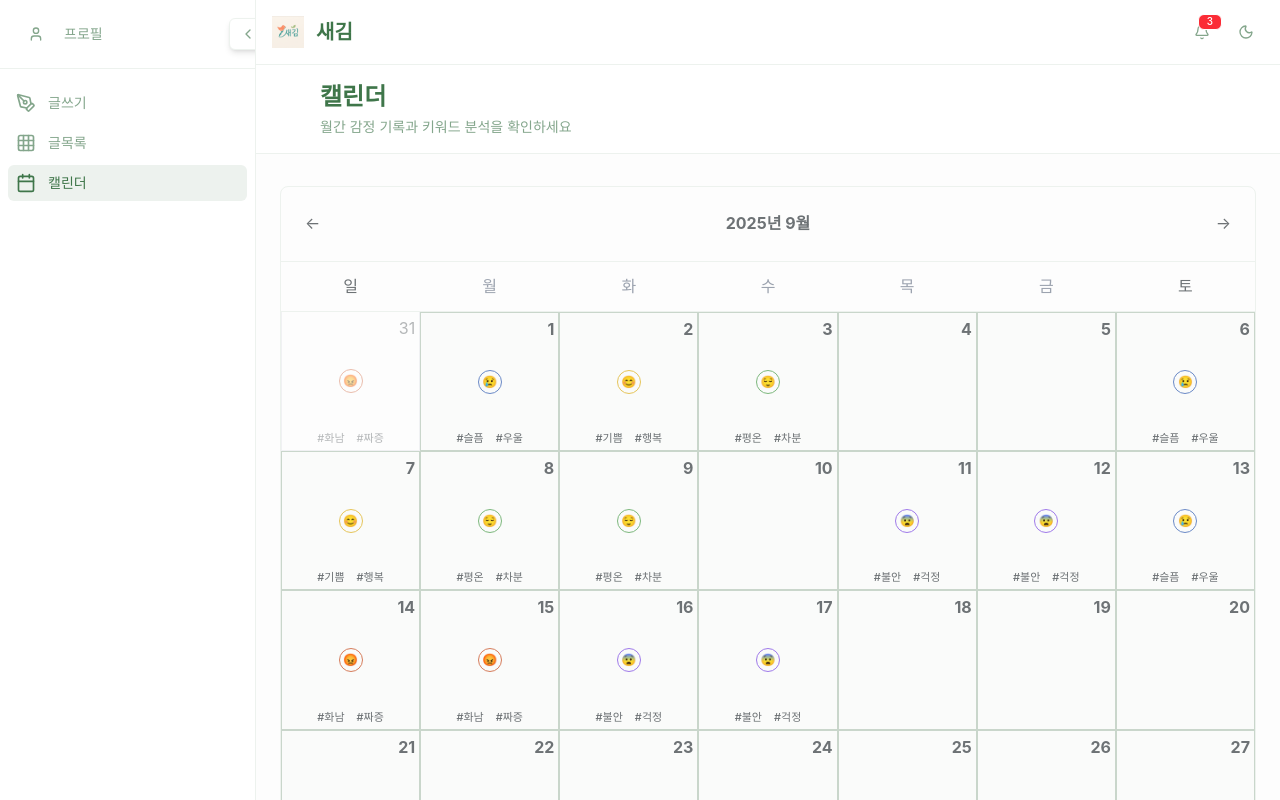
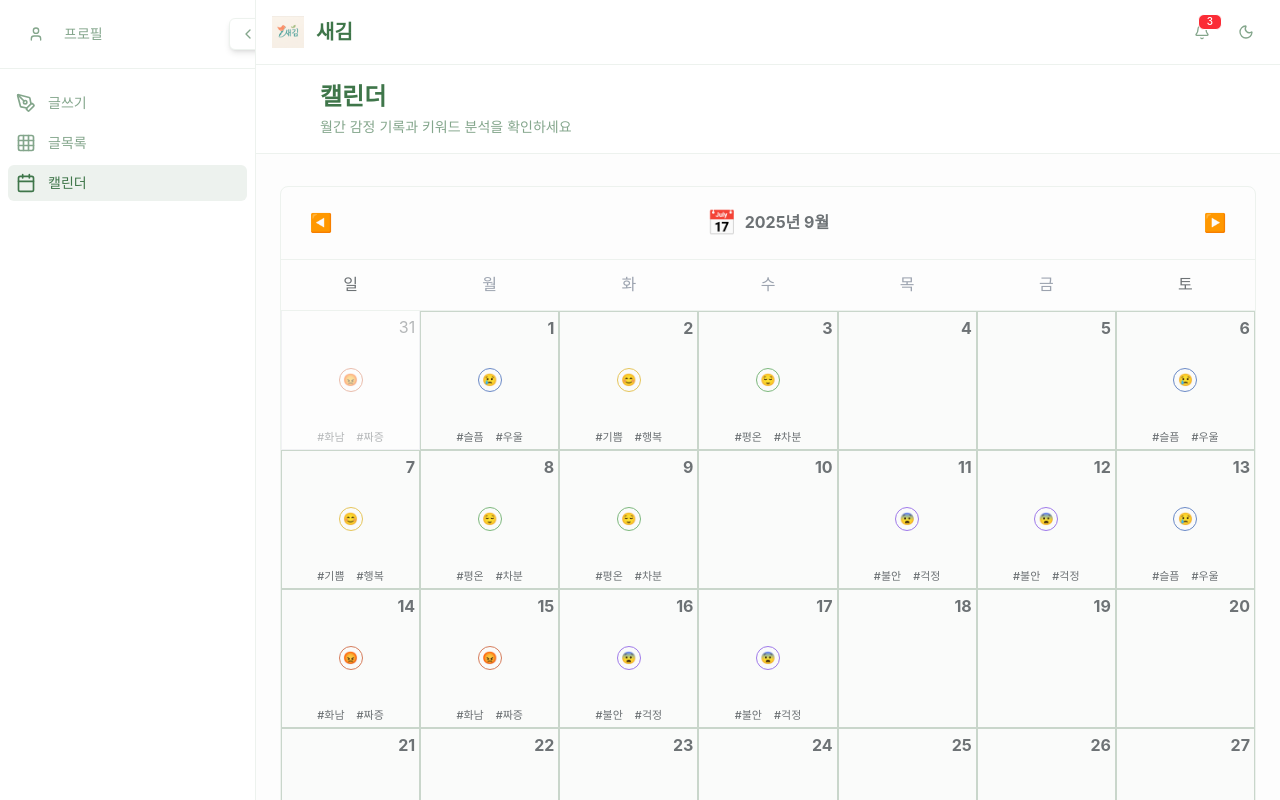
Before and after one commit to aicc6/saegim-frontend, a Next.js app: page /calendar in a window 1280 px wide. Shown: the top 800 px of the page. Built offline with nearby package versions, Linux system fonts and the light colour scheme.

Commit message:
fix: 제목 표기 수정 및 캘린더 버튼 스타일 개선

```diff
--- a/src/app/(authenticated)/viewPost/[id]/page.tsx
+++ b/src/app/(authenticated)/viewPost/[id]/page.tsx
@@ -200,7 +200,7 @@ export default function ViewPostPage() {
             {/* 제목 섹션 */}
             <div className="mb-6">
               <div className="block text-lg text-sage-100 mb-2">
-                제목(title) :
+                제목(Title) :
               </div>
               {isEditing ? (
                 <input
@@ -248,9 +248,6 @@ export default function ViewPostPage() {
                 }`}
               >
                 <span className="text-lg font-bold">{'<'}</span>
-                {currentIndex > 0 && (
-                  <span className="text-xs ml-1">{currentIndex}</span>
-                )}
               </button>
 
               {/* 중앙 버튼들 */}
@@ -298,9 +295,6 @@ export default function ViewPostPage() {
                     : 'text-sage-50 cursor-not-allowed opacity-50'
                 }`}
               >
-                {currentIndex < sameDateEntries.length - 1 && (
-                  <span className="text-xs mr-1">{currentIndex + 2}</span>
-                )}
                 <span className="text-lg font-bold">{'>'}</span>
               </button>
             </div>
--- a/src/components/calendar/Calendar.tsx
+++ b/src/components/calendar/Calendar.tsx
@@ -202,20 +202,23 @@ export function Calendar({
       <div className="flex items-center justify-between p-4 border-b border-border-subtle">
         <button
           onClick={() => navigateMonth('prev')}
-          className="p-2 hover:bg-background-hover rounded-lg transition-colors"
+          className="group flex items-center justify-center w-12 h-10 hover:bg-sage-20 rounded-full transition-all duration-200 hover:scale-105"
+          title="이전 달"
         >
-          ←
+          <span className="text-lg group-hover:animate-bounce">◀️</span>
         </button>
 
-        <h2 className="text-h3 font-bold text-text-primary">
+        <h2 className="text-h3 font-bold text-text-primary flex items-center gap-2">
+          <span className="text-2xl">📅</span>
           {year}년 {month + 1}월
         </h2>
 
         <button
           onClick={() => navigateMonth('next')}
-          className="p-2 hover:bg-background-hover rounded-lg transition-colors"
+          className="group flex items-center justify-center w-12 h-10 hover:bg-sage-20 rounded-full transition-all duration-200 hover:scale-105"
+          title="다음 달"
         >
-          →
+          <span className="text-lg group-hover:animate-bounce">▶️</span>
         </button>
       </div>
 
```
